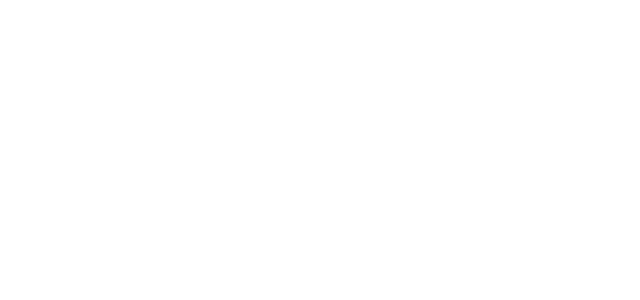
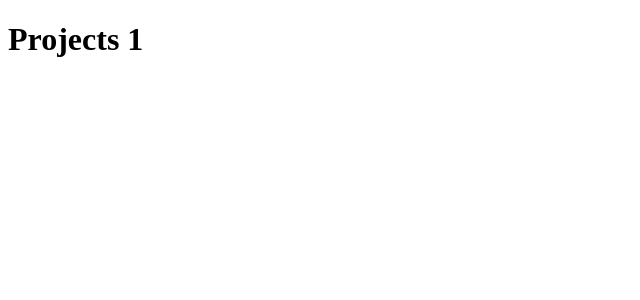
Before and after one commit to margOnline/project-manager, a Vue app: page /projects/1 in a window 1280 px wide. Before the commit this address had no page. Shown: the top 300 px of the page, without its empty margins (0-640 px from the left). Built offline with nearby package versions, Linux system fonts and the light colour scheme.

Commit message:
Create a dynamic route for single project pages

```diff
--- a/src/router/index.ts
+++ b/src/router/index.ts
@@ -13,6 +13,11 @@
       path: '/projects',
       name: 'projects',
       component: () => import('@/views/ProjectsView.vue')
+    },
+    {
+      path: '/projects/:id',
+      name: 'single-project',
+      component: () => import('@/views/SingleProjectView.vue')
     }
   ]
 })
--- /dev/null
+++ b/src/views/SingleProjectView.vue
@@ -0,0 +1,10 @@
+<script setup lang="ts">
+import { useRoute } from 'vue-router'
+const route = useRoute()
+</script>
+
+<template>
+  <div>
+    <h1>Projects {{ route.params?.id }}</h1>
+  </div>
+</template>
```
